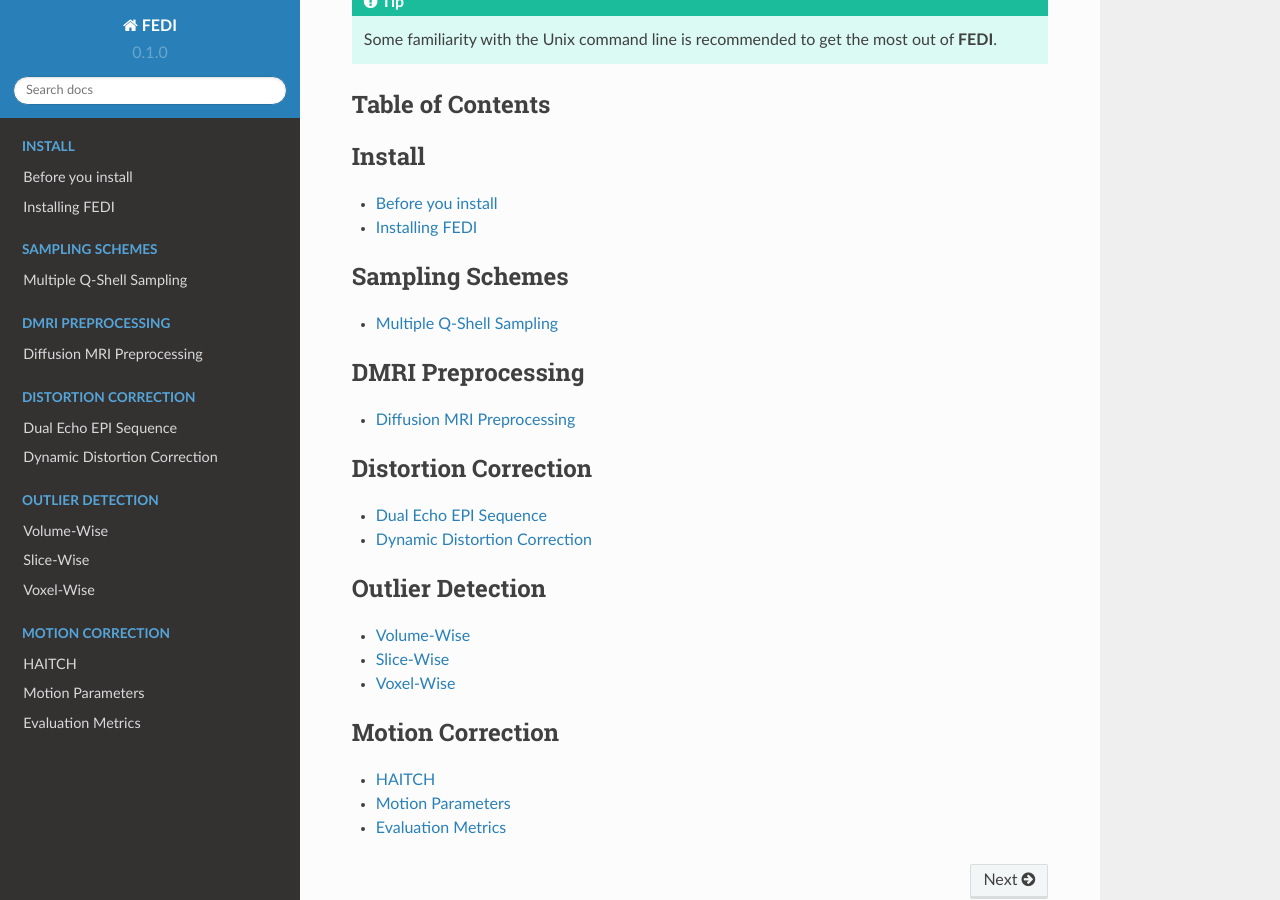
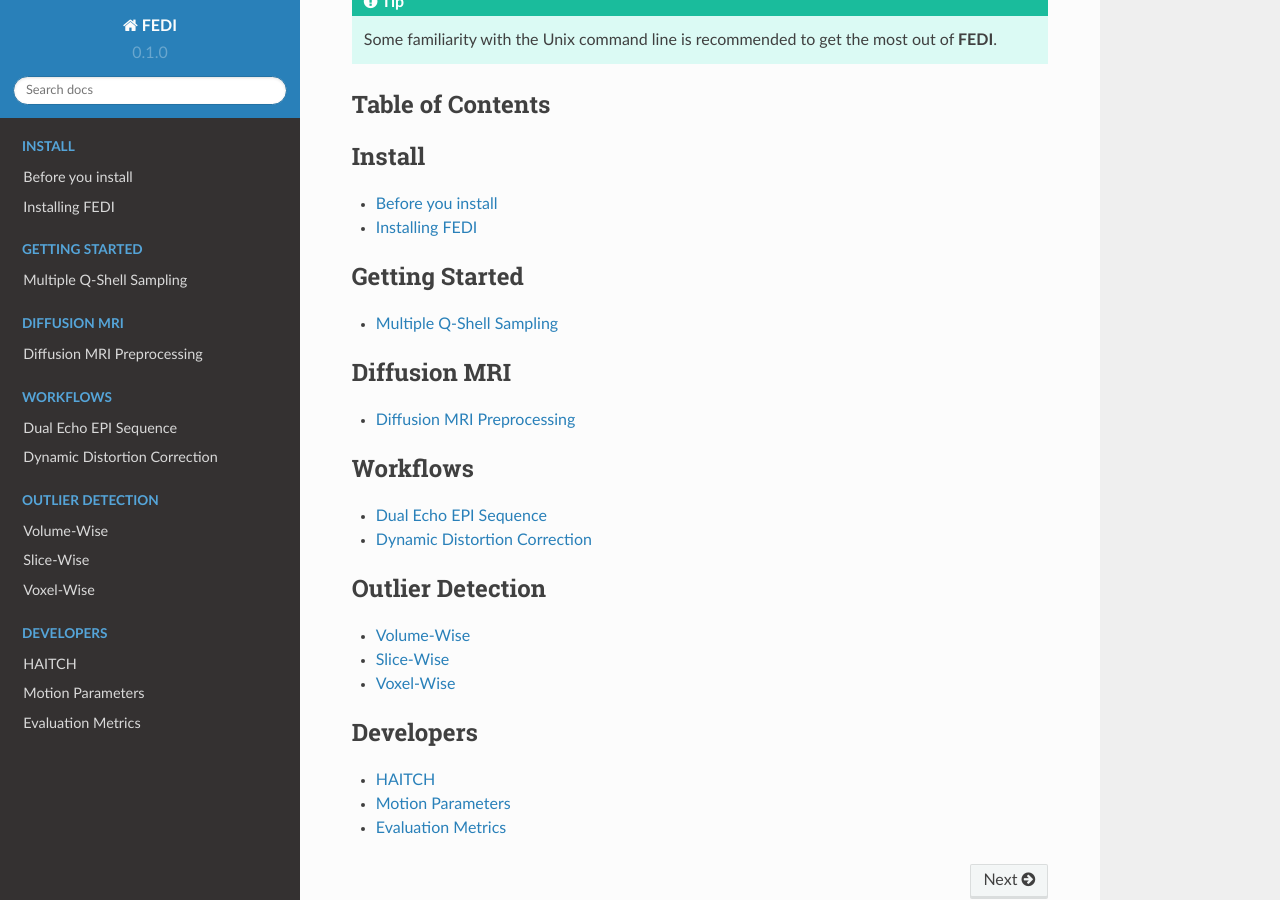
Before and after one commit to FEDIToolbox/FEDI, a Sphinx documentation site: the page built from documentation/source/index.rst, in a window 1280 px wide and 900 px high, scrolled down 1181 px. Built offline with Sphinx 7.4.7 and the Read the Docs theme 2.0.0, drawn with Linux system fonts in a browser that asks for light colours.

Commit message:
Update index.rst

```diff
--- a/documentation/source/index.rst
+++ b/documentation/source/index.rst
@@ -45,19 +45,19 @@ Table of Contents
 
 .. toctree::
    :maxdepth: 1
-   :caption: Sampling Schemes
+   :caption: Getting Started
 
    sampling_scheme/starts
 
 .. toctree::
    :maxdepth: 1
-   :caption: DMRI Preprocessing
+   :caption: Diffusion MRI
 
    dmri_preprocessing/starts
 
 .. toctree::
    :maxdepth: 1
-   :caption: Distortion Correction
+   :caption: Workflows
 
    distortion_correction/starts
 
@@ -69,6 +69,6 @@ Table of Contents
 
 .. toctree::
    :maxdepth: 1
-   :caption: Motion Correction
+   :caption: Developers
 
    motion_correction/starts
```
